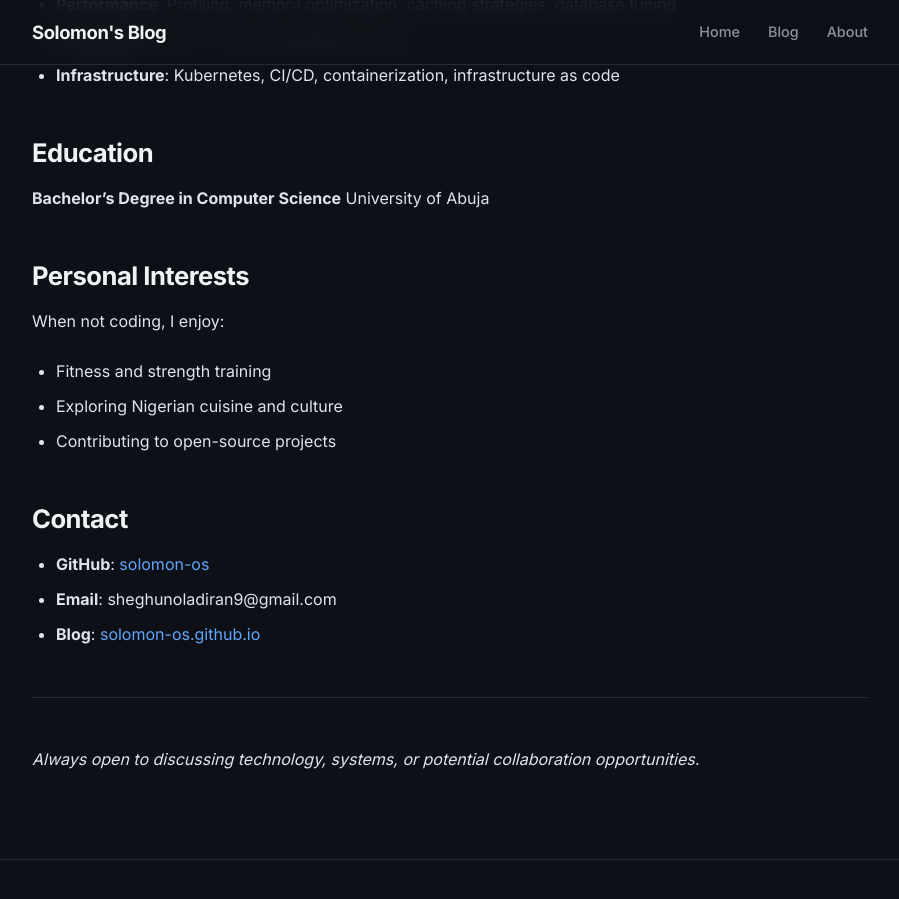
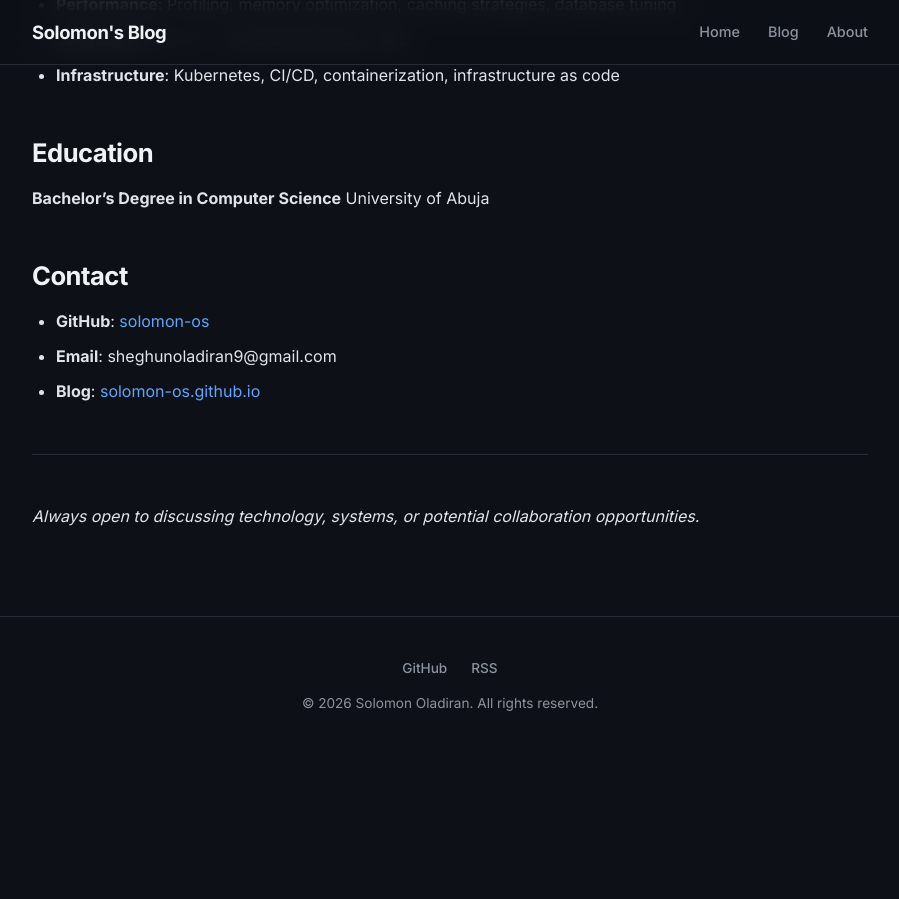
Before and after one commit to solomon-os/solomon-os.github.io, a Jekyll site: the page built from about.md, in a window 1280 px wide and 900 px high, scrolled down 389 px. Shown: the whole window, without its empty margins (190-1089 px from the left). Built offline with Jekyll 4.4.1, drawn with Linux system fonts in a browser that asks for light colours; after the commit the page ends 1167 px from its top, so only the background shows below that.

Commit message:
remove personal interests from about

```diff
--- a/about.md
+++ b/about.md
@@ -20,14 +20,6 @@ I'm a software engineer focused on **distributed systems, high-performance softw
 **Bachelor's Degree in Computer Science**
 University of Abuja
 
-## Personal Interests
-
-When not coding, I enjoy:
-
-- Fitness and strength training
-- Exploring Nigerian cuisine and culture
-- Contributing to open-source projects
-
 ## Contact
 
 - **GitHub**: [solomon-os](https://github.com/solomon-os)
```
